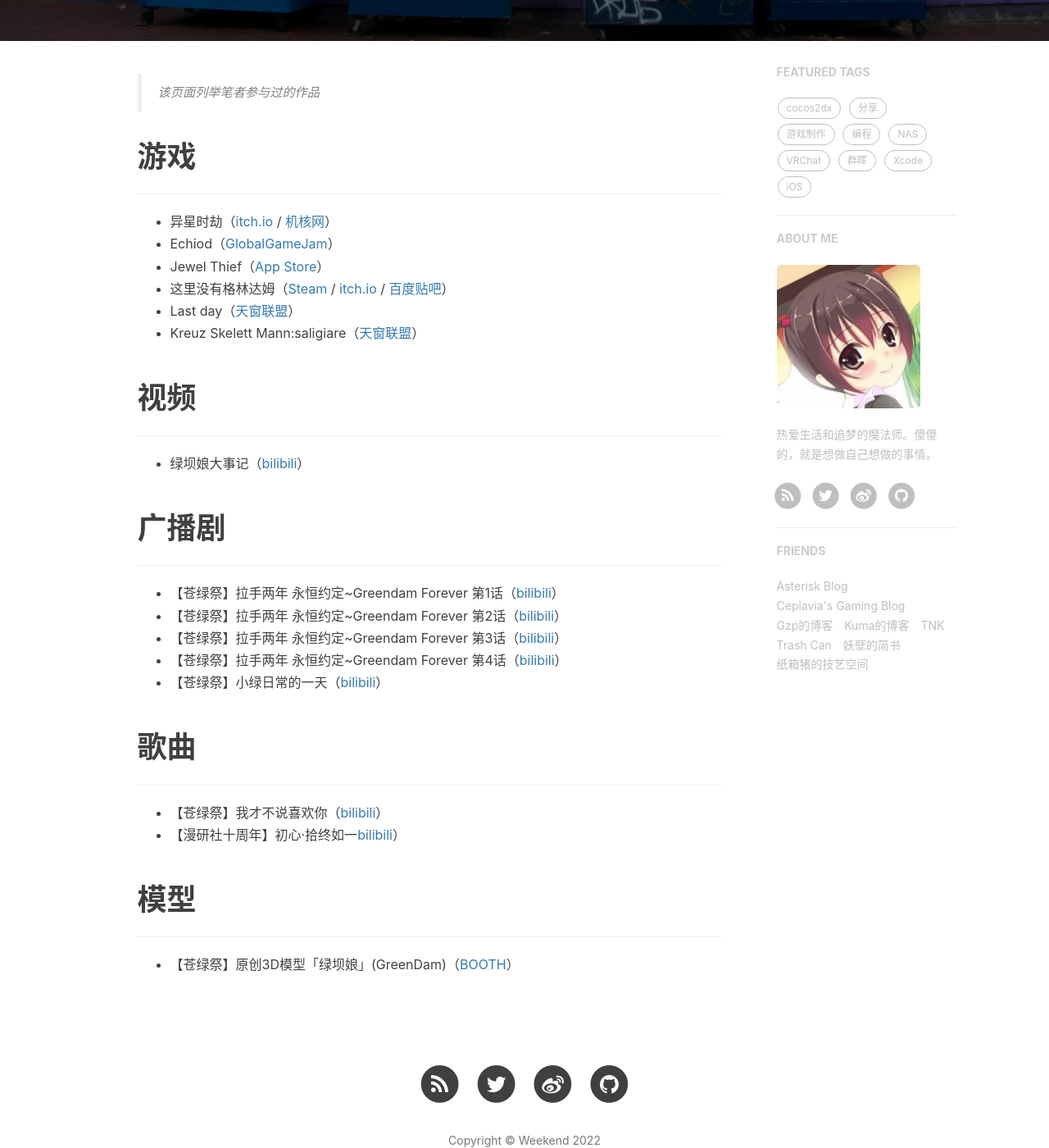
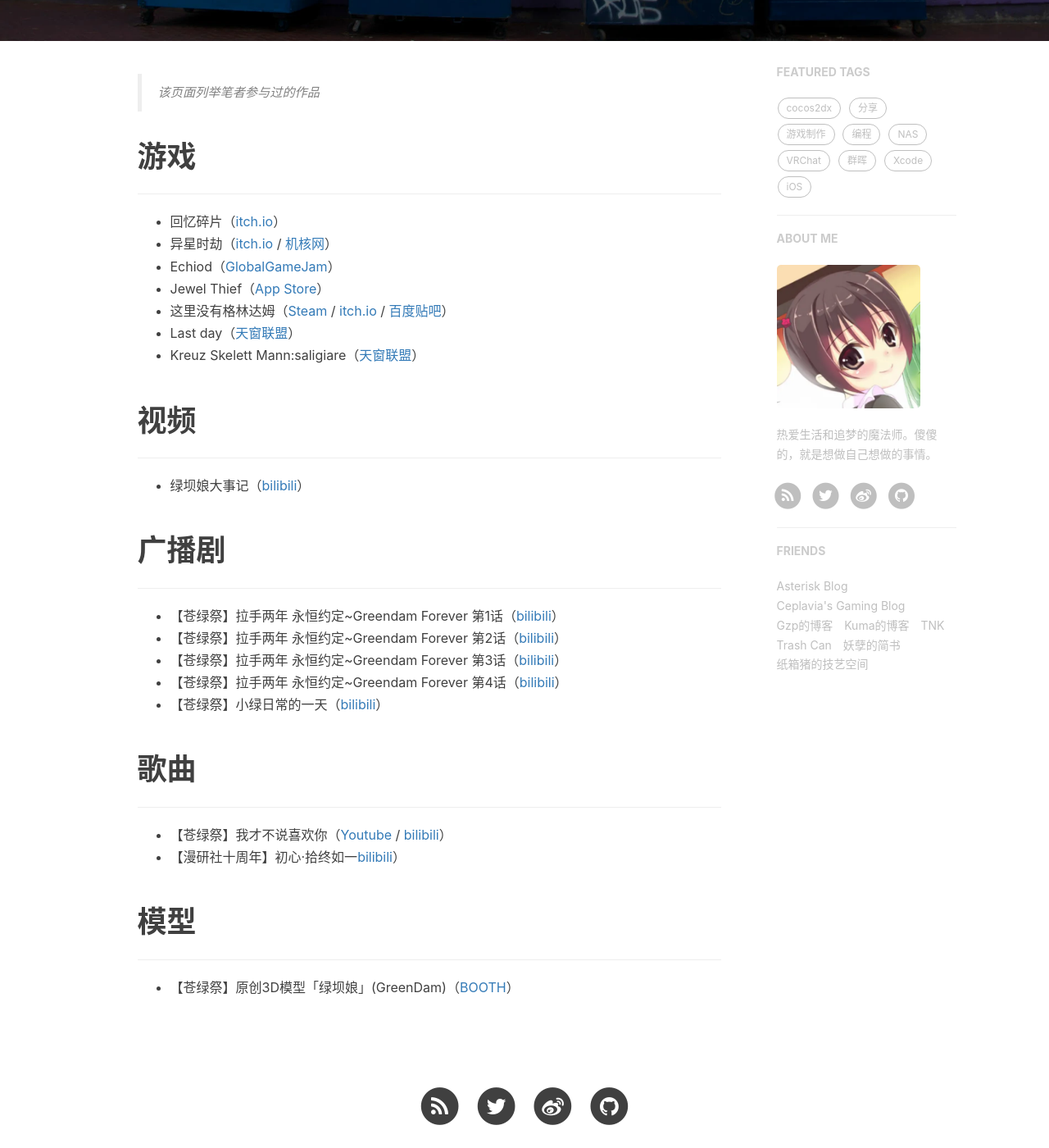
Before and after one commit to SunnyRx/SunnyRx.github.io, a Jekyll site: the page built from works.html, in a window 1280 px wide and 1400 px high, scrolled down 383 px. Shown: the whole window at 82% size. Built offline with Jekyll 4.4.1, drawn with Linux system fonts in a browser that asks for light colours; nearby versions of some CDN libraries; comment, search, counter and statistics services are not loaded; grey boxes are pictures that could not be loaded.

Commit message:
更新作品列表

```diff
--- a/_includes/works.md
+++ b/_includes/works.md
@@ -4,6 +4,7 @@
 
 ---
 
+- 回忆碎片（[itch.io](https://sunnyrx.itch.io/fragments-of-memory)）
 - 异星时劫（[itch.io](https://sunnyrx.itch.io/yixingshijie) / [机核网](https://www.gcores.com/games/67506)）
 - Echiod（[GlobalGameJam](http://globalgamejam.org/2017/games/echoid)）
 - Jewel Thief（[App Store](https://itunes.apple.com/cn/app/jewel-thief-a-entertainment-jewel-catching-game/id1143529803)）
@@ -31,7 +32,7 @@
 
 ---
 
-- 【苍绿祭】我才不说喜欢你（[bilibili](https://www.bilibili.com/video/BV1ps411v7Cd)）
+- 【苍绿祭】我才不说喜欢你（[Youtube](https://www.youtube.com/watch?v=MhhkmeUa3oA) / [bilibili](https://www.bilibili.com/video/BV1ps411v7Cd)）
 - 【漫研社十周年】初心·拾终如一[bilibili](https://www.bilibili.com/video/BV1EJ41147wr)）
 
 # 模型
```
